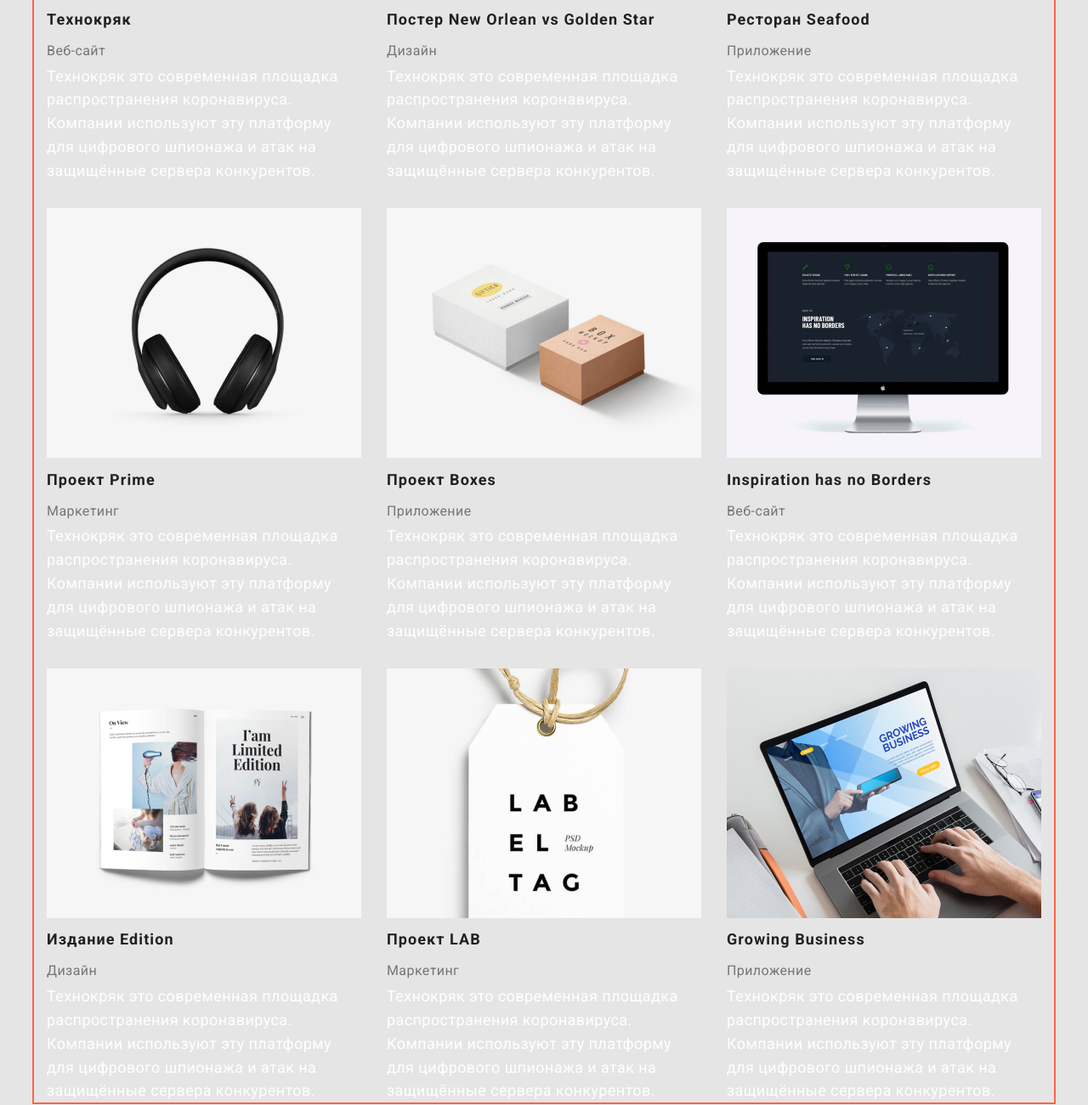
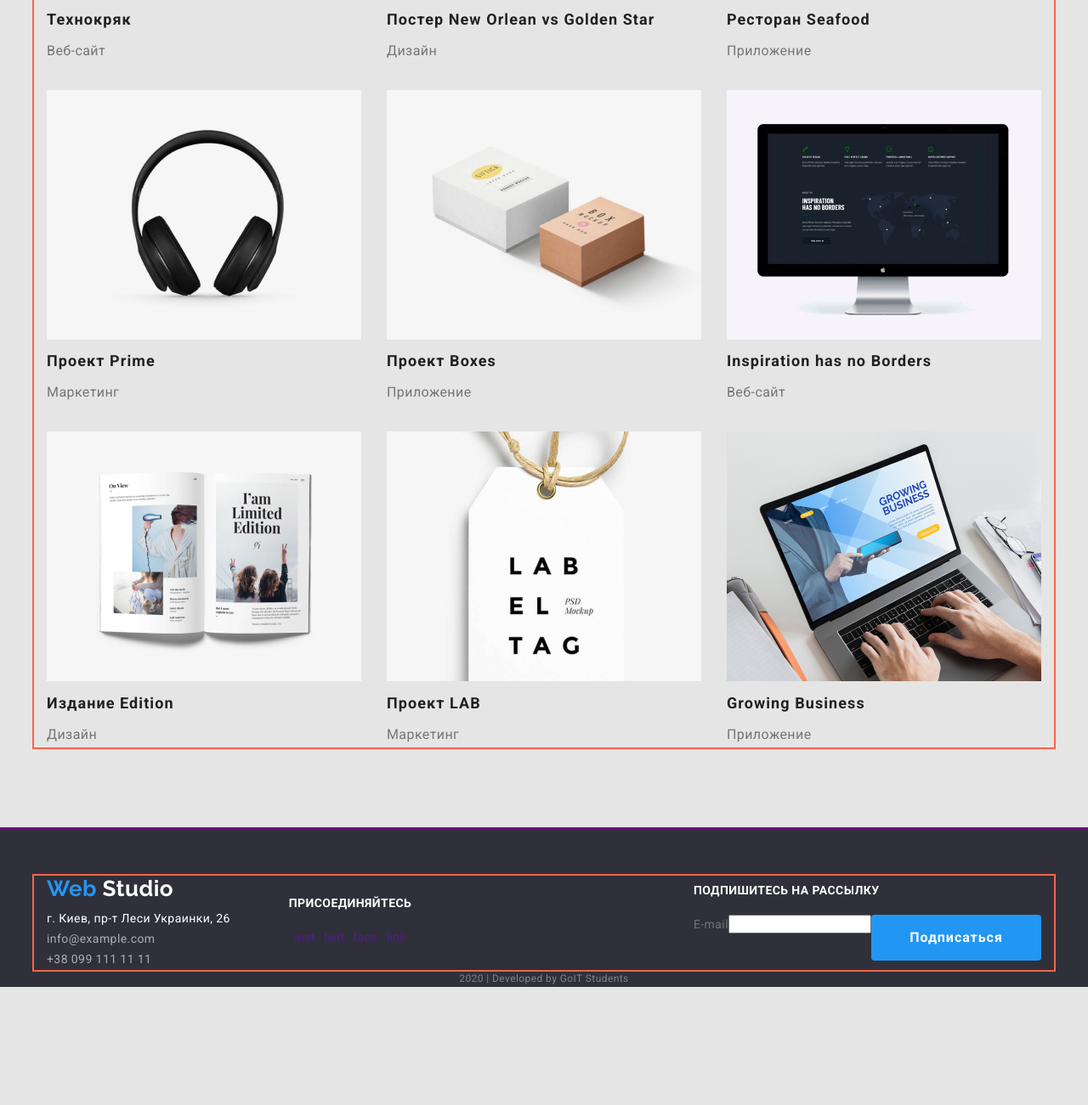
Before and after one commit to kvlad0610/goit-markup-hw-03, a plain HTML site: page portfolio.html in a window 1280 px wide. Shown: the part 566-1867 px from the top of the page at 85% size. After the commit the page ends 1728 px from the top, so only its background shows below. Drawn offline with Linux system fonts and the light colour scheme.

Commit message:
скрыл текст в портфолио

```diff
--- a/portfolio.html
+++ b/portfolio.html
@@ -82,7 +82,7 @@
                 />
                 <h2 class="working-title">Технокряк</h2>
                 <p class="working-text">Веб-сайт</p>
-                <p class="working-second-text">
+                <p class="working-second-text hidden">
                   Технокряк это современная площадка распространения коронавируса. Компании
                   используют эту платформу для цифрового шпионажа и атак на защищённые сервера
                   конкурентов.
@@ -102,7 +102,7 @@
                   Постер <span lang="en">New Orlean vs Golden Star</span>
                 </h2>
                 <p class="working-text">Дизайн</p>
-                <p class="working-second-text">
+                <p class="working-second-text hidden">
                   Технокряк это современная площадка распространения коронавируса. Компании
                   используют эту платформу для цифрового шпионажа и атак на защищённые сервера
                   конкурентов.
@@ -120,7 +120,7 @@
                 />
                 <h2 class="working-title">Ресторан <span lang="en">Seafood</span></h2>
                 <p class="working-text">Приложение</p>
-                <p class="working-second-text">
+                <p class="working-second-text hidden">
                   Технокряк это современная площадка распространения коронавируса. Компании
                   используют эту платформу для цифрового шпионажа и атак на защищённые сервера
                   конкурентов.
@@ -138,7 +138,7 @@
                 />
                 <h2 class="working-title">Проект <span lang="en">Prime</span></h2>
                 <p class="working-text">Маркетинг</p>
-                <p class="working-second-text">
+                <p class="working-second-text hidden">
                   Технокряк это современная площадка распространения коронавируса. Компании
                   используют эту платформу для цифрового шпионажа и атак на защищённые сервера
                   конкурентов.
@@ -156,7 +156,7 @@
                 />
                 <h2 class="working-title">Проект <span lang="en">Boxes</span></h2>
                 <p class="working-text">Приложение</p>
-                <p class="working-second-text">
+                <p class="working-second-text hidden">
                   Технокряк это современная площадка распространения коронавируса. Компании
                   используют эту платформу для цифрового шпионажа и атак на защищённые сервера
                   конкурентов.
@@ -174,7 +174,7 @@
                 />
                 <h2 lang="en" class="working-title">Inspiration has no Borders</h2>
                 <p class="working-text">Веб-сайт</p>
-                <p class="working-second-text">
+                <p class="working-second-text hidden">
                   Технокряк это современная площадка распространения коронавируса. Компании
                   используют эту платформу для цифрового шпионажа и атак на защищённые сервера
                   конкурентов.
@@ -192,7 +192,7 @@
                 />
                 <h2 class="working-title">Издание <span lang="en">Edition</span></h2>
                 <p class="working-text">Дизайн</p>
-                <p class="working-second-text">
+                <p class="working-second-text hidden">
                   Технокряк это современная площадка распространения коронавируса. Компании
                   используют эту платформу для цифрового шпионажа и атак на защищённые сервера
                   конкурентов.
@@ -210,7 +210,7 @@
                 />
                 <h2 class="working-title">Проект <span lang="en">LAB</span></h2>
                 <p class="working-text">Маркетинг</p>
-                <p class="working-second-text">
+                <p class="working-second-text hidden">
                   Технокряк это современная площадка распространения коронавируса. Компании
                   используют эту платформу для цифрового шпионажа и атак на защищённые сервера
                   конкурентов.
@@ -228,7 +228,7 @@
                 />
                 <h2 lang="en" class="working-title">Growing Business</h2>
                 <p class="working-text">Приложение</p>
-                <p class="working-second-text">
+                <p class="working-second-text hidden">
                   Технокряк это современная площадка распространения коронавируса. Компании
                   используют эту платформу для цифрового шпионажа и атак на защищённые сервера
                   конкурентов.
```
